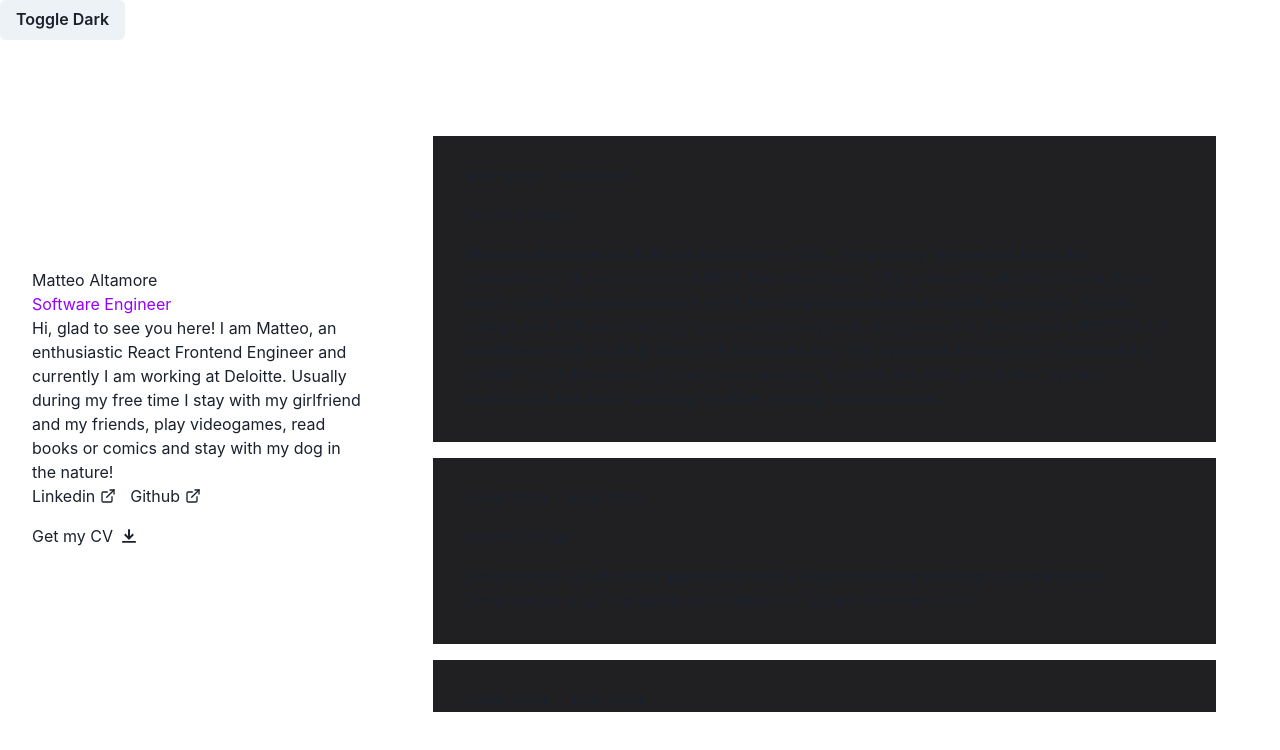
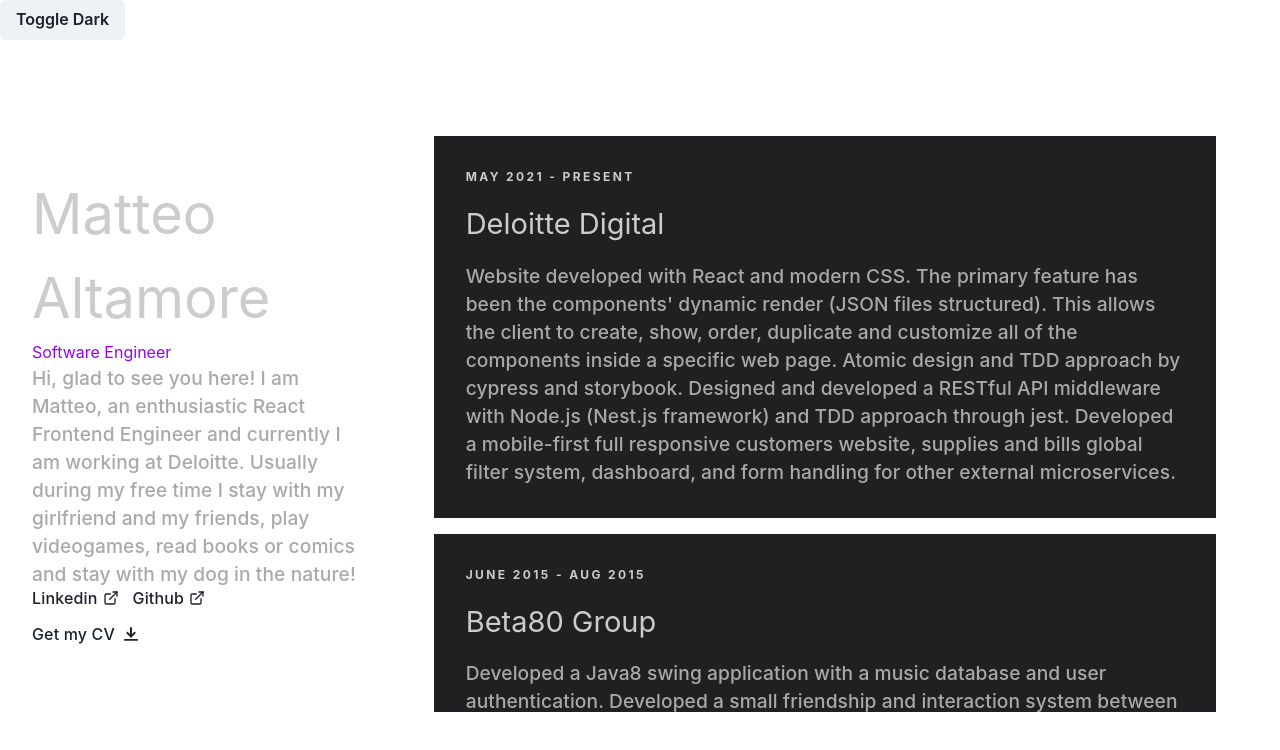
Before and after one commit to mataltamore/portfolio-v2, a React (Vite) app: page / in a window 1280 px wide. Shown: the top 750 px of the page. Built offline with nearby package versions, Linux system fonts and the light colour scheme.

Commit message:
feat: add global styles + small changes to project

```diff
--- a/src/components/About/About.tsx
+++ b/src/components/About/index.tsx
@@ -1,7 +1,7 @@
 import "./About.scss";
-import CV from "../../../public/content/Matteo_Altamore_CV_eng.pdf";
-import SOCIAL from "../../../public/json/social.json";
-import ABOUT from "../../../public/json/about.json";
+import CV from "../../content/Matteo_Altamore_CV_eng.pdf";
+import SOCIAL from "../../content/api/social.json";
+import ABOUT from "../../content/api/about.json";
 import { ExternalLinkIcon, DownloadIcon } from "@chakra-ui/icons";
 import { SocialButtonProps } from "../../types/About";
 
--- a/src/components/App/App.tsx
+++ b/src/components/App/index.tsx
@@ -1,7 +1,7 @@
 import "./App.scss";
-import DarkLightThemeButton from "../DarkLightThemeButton/DarkLightThemeButton";
-import About from "../About/About";
-import Sidebar from "../Sidebar/Sidebar";
+import DarkLightThemeButton from "../DarkLightThemeButton";
+import About from "../About";
+import Sidebar from "../Sidebar";
 
 function App() {
   return (
--- a/src/components/Sidebar/Sidebar.tsx
+++ b/src/components/Sidebar/index.tsx
@@ -1,5 +1,5 @@
 import "./Sidebar.scss";
-import CV from "../../../public/json/cv.json";
+import CV from "../../content/api/cv.json";
 import { ExternalLinkIcon } from "@chakra-ui/icons";
 import { SidebarButtonProps, SidebarCardProps } from "../../types/Sidebar";
 
--- a/src/main.tsx
+++ b/src/main.tsx
@@ -1,6 +1,6 @@
 import React from "react";
 import ReactDOM from "react-dom/client";
-import App from "./components/App/App";
+import App from "./components/App";
 import "./style/globals.scss";
 import { ChakraProvider, ColorModeScript } from "@chakra-ui/react";
 import theme from "./style/theme";
--- a/src/style/globals.scss
+++ b/src/style/globals.scss
@@ -12,3 +12,68 @@
     "Ubuntu", "Cantarell", "Fira Sans", "Droid Sans", "Helvetica Neue",
     sans-serif;
 }
+
+body {
+  background-color: $c-background;
+}
+
+h1,
+h3,
+a {
+  color: $c-title;
+}
+
+h1 {
+  font-size: 3.25rem;
+
+  @include media(tablet) {
+    font-size: 3.375rem;
+  }
+
+  @include media(desktop) {
+    font-size: 3.5rem;
+  }
+}
+
+h3 {
+  font-size: 1.5625rem;
+
+  @include media(tablet) {
+    font-size: 1.6875rem;
+  }
+
+  @include media(desktop) {
+    font-size: 1.8125rem;
+  }
+}
+
+p {
+  color: $c-text;
+
+  line-height: 1.25rem;
+  letter-spacing: 0.08px;
+  font-weight: 500;
+
+  font-size: 0.875rem;
+
+  @include media(tablet) {
+    line-height: 1.5rem;
+    font-size: 1rem;
+  }
+
+  @include media(desktop) {
+    line-height: 1.75rem;
+    font-size: 1.2rem;
+  }
+}
+
+a {
+  line-height: 1.25rem;
+  letter-spacing: 0.01rem;
+  font-weight: 500;
+  text-decoration: none;
+
+  &:hover {
+    text-decoration: underline;
+  }
+}
```
Also changed, not shown: src/components/DarkLightThemeButton/index.tsx (renamed from src/components/DarkLightThemeButton/DarkLightThemeButton.tsx), src/content/api/about.json (renamed from public/json/about.json), src/content/api/cv.json (renamed from public/json/cv.json), src/content/api/social.json (renamed from public/json/social.json), 1 other file (tests, documents, lock files or other folders).
